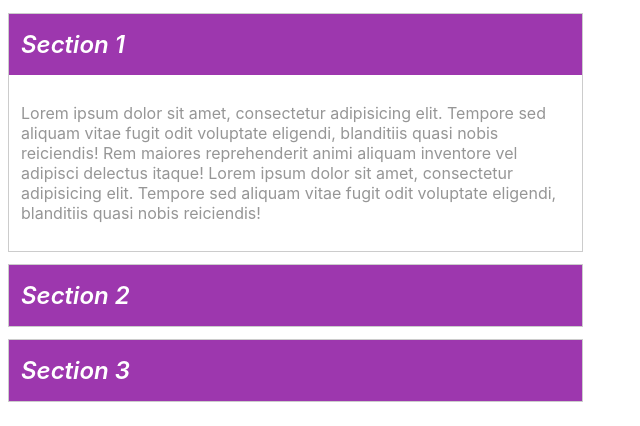
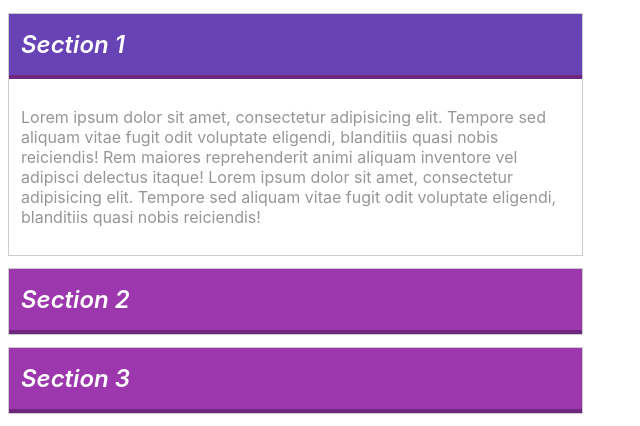
Before and after one commit to jkellerman/juno-build-test, a website built with Vite: page index.html in a window 1280 px wide. Both pictures are taken after a click on the button "Section 1". Shown: the part 50-476 px from the top of the page, without its empty margins (0-640 px from the left). Built offline with nearby package versions, Linux system fonts and the light colour scheme.

Commit message:
feat: add styles to accordion trigger for when panel is open/closed

```diff
--- a/main.js
+++ b/main.js
@@ -10,12 +10,16 @@ const fetchData = async () => {
     const data = await resp.json();
     const accordion = document.querySelector(".accordion");
 
-    const openPanel = (panel) => {
+    const openPanel = (panel, trigger) => {
       panel.style.maxHeight = panel.scrollHeight + "px";
+      trigger.classList.add("accordion__trigger--open");
+      trigger.classList.remove("accordion__trigger--closed");
     };
 
-    const closePanel = (panel) => {
+    const closePanel = (panel, trigger) => {
       panel.style.maxHeight = null;
+      trigger.classList.remove("accordion__trigger--open");
+      trigger.classList.add("accordion__trigger--closed");
     };
 
     data.blocks.forEach((section, index) => {
@@ -24,7 +28,7 @@ const fetchData = async () => {
 
       const header = document.createElement("h2");
       const trigger = document.createElement("button");
-      trigger.classList.add("accordion__trigger");
+      trigger.classList.add("accordion__trigger", "accordion__trigger--closed");
       trigger.textContent = section.heading;
 
       const panel = document.createElement("div");
@@ -36,7 +40,7 @@ const fetchData = async () => {
 
       trigger.addEventListener("click", () => {
         if (panel.style.maxHeight) {
-          closePanel(panel);
+          closePanel(panel, trigger);
         } else {
           // If the panel is closed, open it and close other open panels
           data.blocks.forEach((_, otherIndex) => {
@@ -44,13 +48,18 @@ const fetchData = async () => {
               closePanel(
                 accordion.children[otherIndex].querySelector(
                   ".accordion__panel"
+                ),
+                accordion.children[otherIndex].querySelector(
+                  ".accordion__trigger"
                 )
               );
             }
           });
-          openPanel(panel);
+          openPanel(panel, trigger);
         }
       });
+
+      //   Create elements for accordion
 
       accordion.appendChild(accordionSection);
       accordionSection.appendChild(header);
--- a/styles/_accordion.scss
+++ b/styles/_accordion.scss
@@ -21,6 +21,15 @@
     justify-content: space-between;
     align-items: center;
     transition: background-color var(--transition);
+    border-bottom: 4px solid var(--senary-color);
+
+    &--closed {
+      background-color: var(--primary-color);
+    }
+
+    &--open {
+      background-color: var(--secondary-color);
+    }
 
     &:hover {
       background-color: var(--secondary-color);
--- a/styles/_variables.scss
+++ b/styles/_variables.scss
@@ -4,5 +4,6 @@
   --tertiary-color: hsl(0, 0%, 59%);
   --quaternary-color: hsl(0, 0%, 80%);
   --quinary-color: hsl(0, 0%, 100%);
+  --senary-color: hsl(290, 52%, 32%);
   --transition: 0.15s ease;
 }
```
